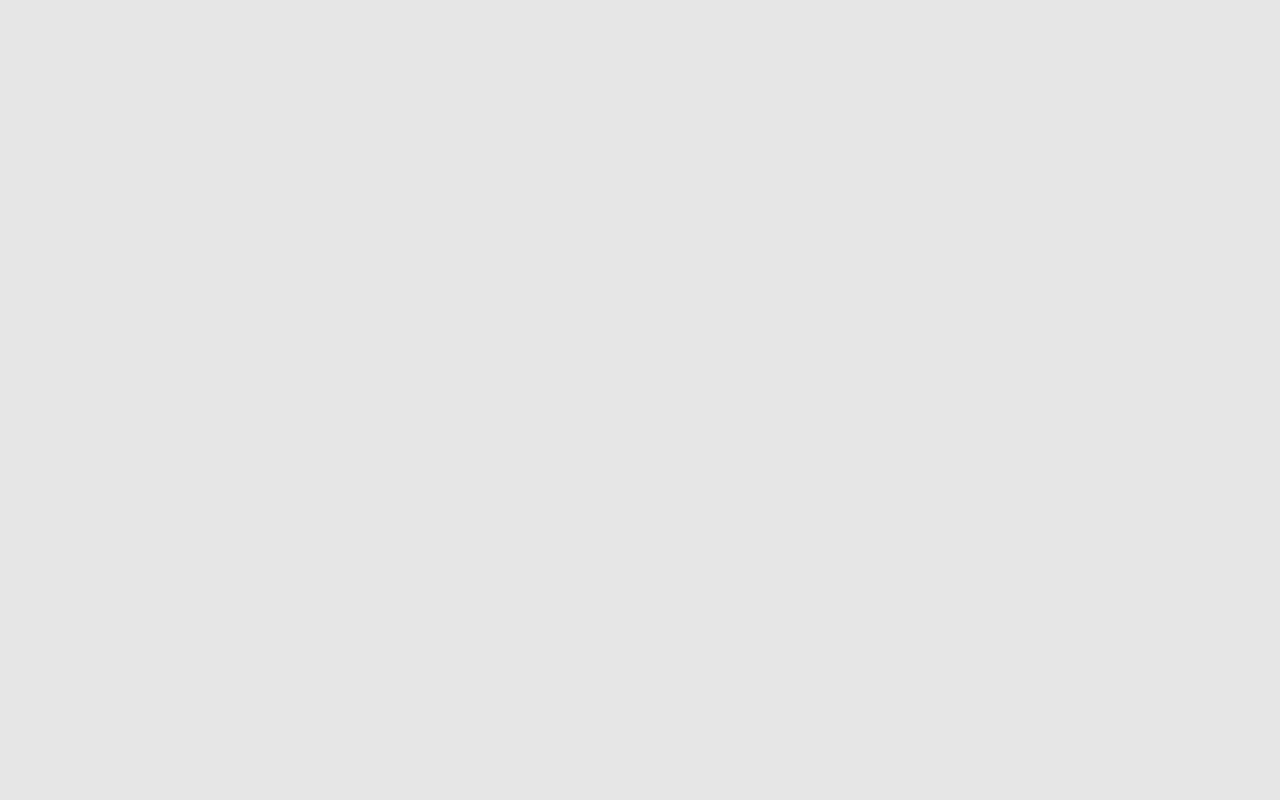
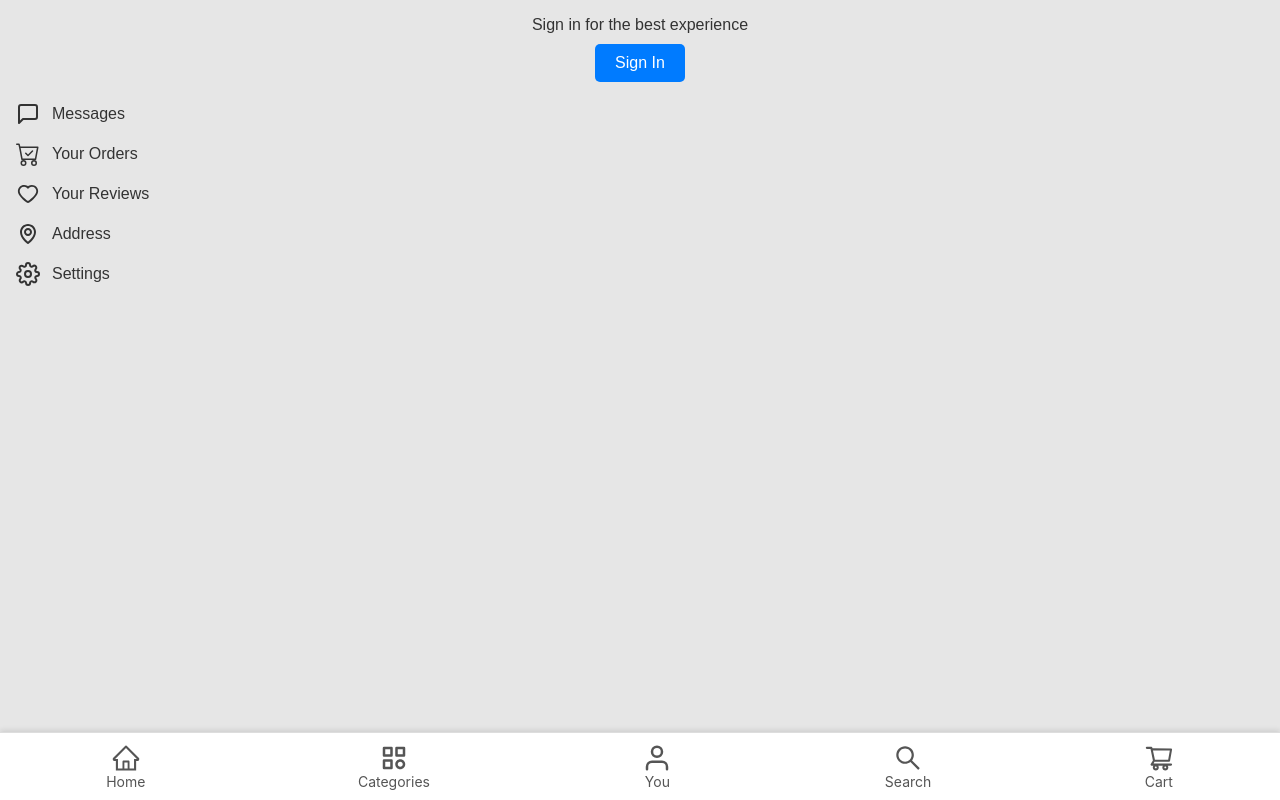
Before and after one commit to Sonickmumba/ShopNinja, a React (Create React App) app in the folder views/: page /user in a window 1280 px wide. Before the commit this address had no page. Built offline with nearby package versions, Linux system fonts and the light colour scheme.

Commit message:
Add Footer to app

```diff
--- a/views/src/App.js
+++ b/views/src/App.js
@@ -1,26 +1,33 @@
-import React from "react";
+import React, { useState } from "react";
 // import logo from './logo.svg';
 // import { Counter } from './features/counter/Counter';
 import HomePage from "./features/homePage/HomePage";
 import { BrowserRouter as Router, Routes, Route } from "react-router-dom";
+// import { useNavigate } from 'react-router-dom';
 import LoginPage from "./features/login/LoginPage";
 import Signup from "./features/login/Signup";
+import User from "./features/login/User";
 // import ProtectedRoute from "./features/util/ProtectedRoute";
 import "./App.css";
+import Footer from "./features/homePage/Footer";
 
 function App() {
+  const [isSignedIn, setIsSignedIn] = useState(false);
+  // const navigate = useNavigate();
+
+  const handleSignIn = () => {
+    console.log("Sign in button clicked");
+    // navigate('/login')
+  };
+
   return (
-    // <div className="App">
+    <div className="App">
       <Router>
         <Routes>
           <Route path="/" element={<HomePage />} />
           <Route path="/login" element={<LoginPage />} />
           <Route path="/signup" element={<Signup />} />
-        <Route
-          path="/home"
-          element={<HomePage />
-          }
-        />
+          <Route path="/home" element={<HomePage />} />
           {/* <Route
           path="/checkout"
           element={
@@ -29,9 +36,15 @@ function App() {
             </ProtectedRoute>
           }
         /> */}
+          <Route
+            path="/user"
+            element={<User isSignedIn={isSignedIn} onSignIn={handleSignIn} />}
+          />
         </Routes>
+        <Footer />
       </Router>
-    // </div>
+      {/* <Footer /> */}
+    </div>
   );
 }
 
--- a/views/src/features/homePage/Footer.js
+++ b/views/src/features/homePage/Footer.js
@@ -19,6 +19,7 @@ function Footer() {
 
   const handleUserClick = () => {
     console.log('clicked you button')
+    navigate("/user");
   };
 
   const handleSearchClick = () => {
--- a/views/src/features/login/User.js
+++ b/views/src/features/login/User.js
@@ -3,6 +3,7 @@ import { FiSettings, FiMessageSquare } from "react-icons/fi";
 import { BsCartCheck } from "react-icons/bs";
 import { AiOutlineHeart } from "react-icons/ai";
 import { BiMap } from "react-icons/bi";
+import './user.css';
 
 const User = ({ isSignedIn, onSignIn }) => {
   return (
```
Lines whose indentation alone changed are shown as unchanged.
